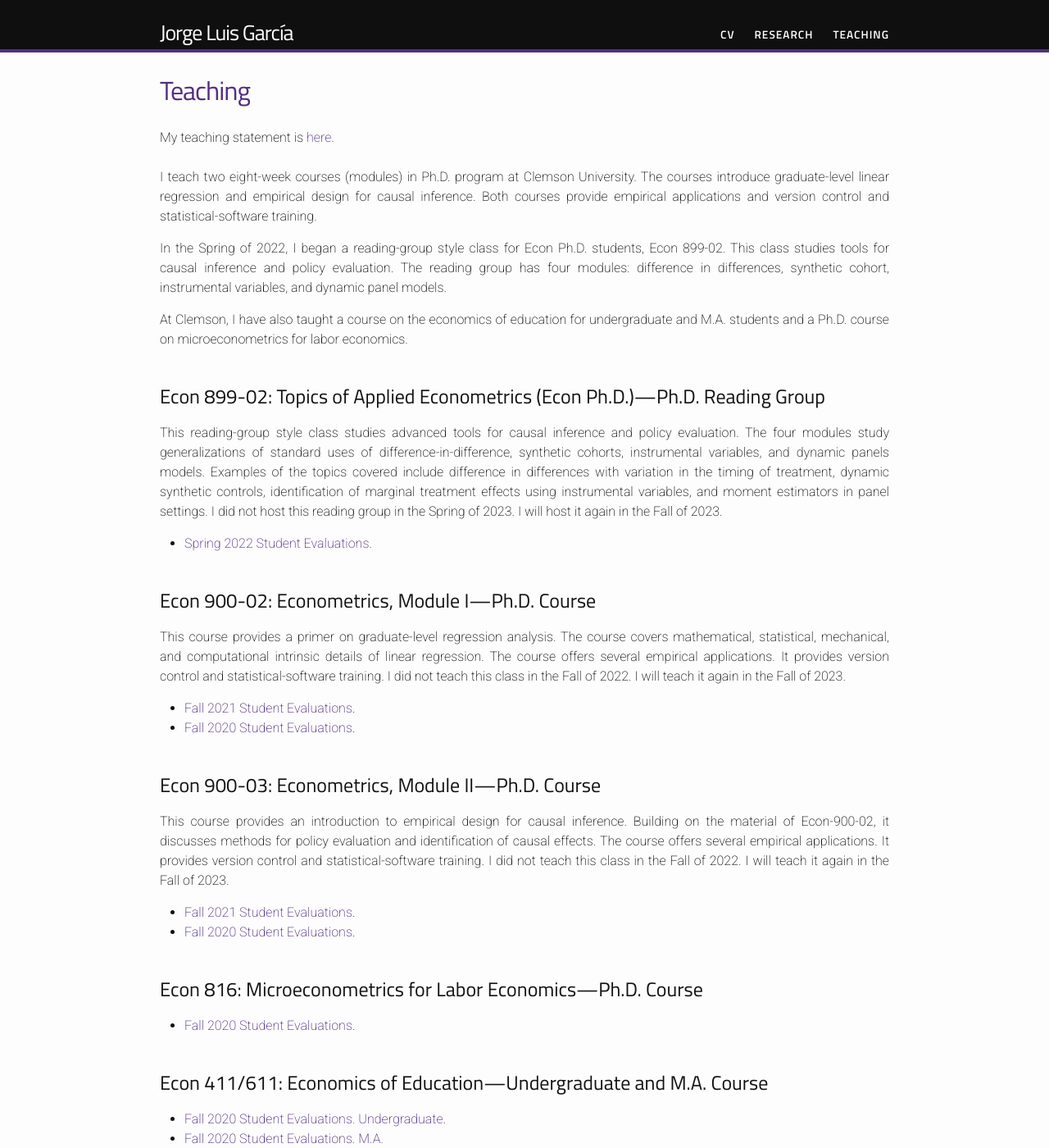
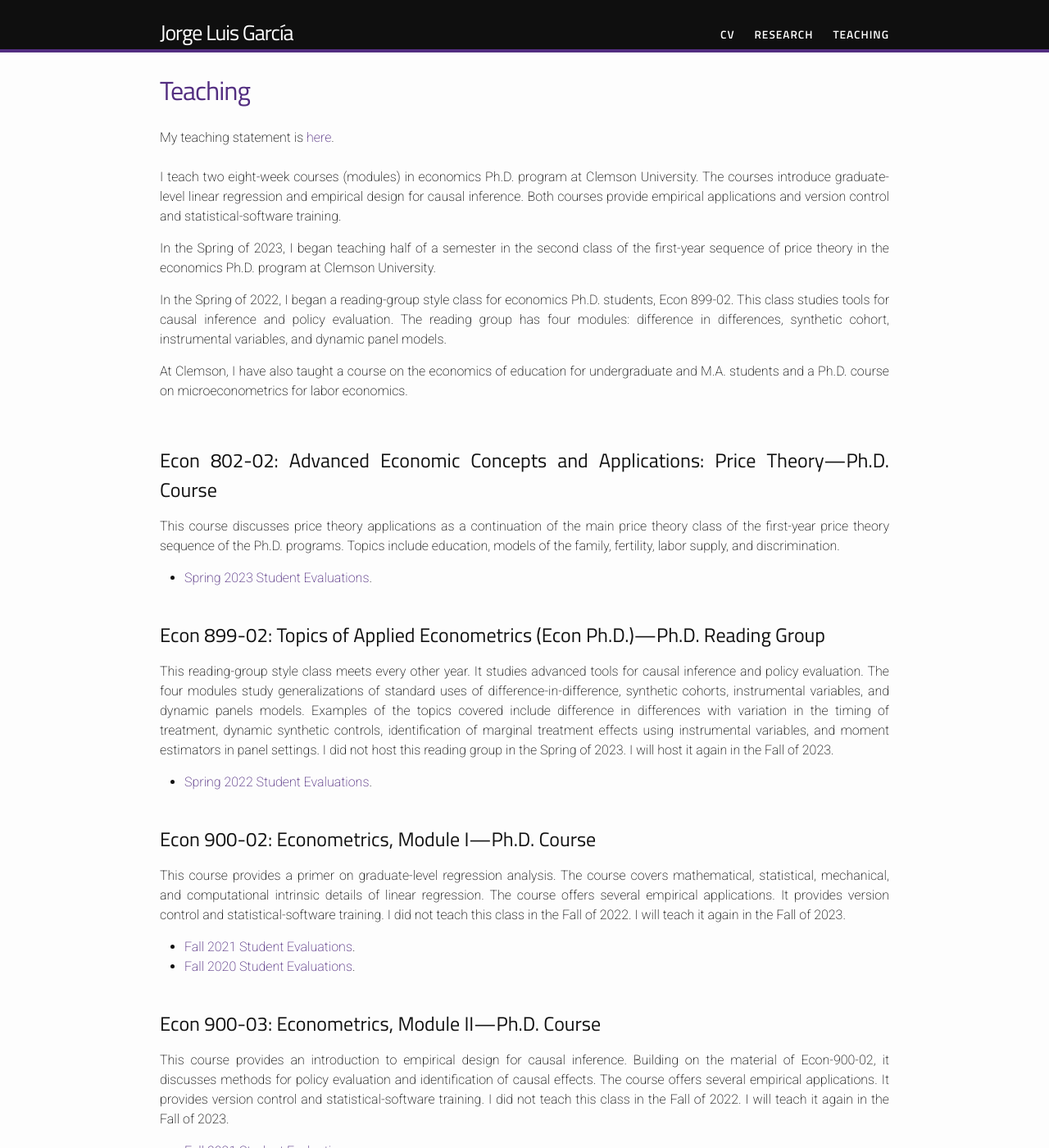
Before and after one commit to jorgelgarcia/jorgelgarcia.github.io, a Jekyll site: the page built from teaching.md, in a window 1280 px wide and 1400 px high. Shown: the whole window at 82% size. Built offline with Jekyll 4.4.1, drawn with Linux system fonts in a browser that asks for light colours; nearby versions of some CDN libraries; some web fonts are replaced.

Commit message:
some modies

```diff
--- a/teaching.md
+++ b/teaching.md
@@ -7,15 +7,23 @@ permalink: /teaching/
 My teaching statement is <a href="https://www.dropbox.com/s/z0eeahtcu0c0n20/garcia_teachingstatement.pdf?dl=0">here</a>.
 <br />
 <br />
-I teach two eight-week courses (modules) in Ph.D. program at Clemson University. The courses introduce graduate-level linear regression and empirical design for causal inference. Both courses provide empirical applications and version control and statistical-software training.<br />
+I teach two eight-week courses (modules) in economics Ph.D. program at Clemson University. The courses introduce graduate-level linear regression and empirical design for causal inference. Both courses provide empirical applications and version control and statistical-software training.<br />
 
-In the Spring of 2022, I began a reading-group style class for Econ Ph.D. students, Econ 899-02. This class studies tools for causal inference and policy evaluation. The reading group has four modules: difference in differences, synthetic cohort, instrumental variables, and dynamic panel models.<br />
+In the Spring of 2023, I began teaching half of a semester in the second class of the first-year sequence of price theory in the economics Ph.D. program at Clemson University.
+
+In the Spring of 2022, I began a reading-group style class for economics Ph.D. students, Econ 899-02. This class studies tools for causal inference and policy evaluation. The reading group has four modules: difference in differences, synthetic cohort, instrumental variables, and dynamic panel models.<br />
 
 At Clemson, I have also taught a course on the economics of education for undergraduate and M.A. students and a Ph.D. course on microeconometrics for labor economics.
+
+<br />
+## Econ 802-02: Advanced Economic Concepts and Applications: Price Theory---Ph.D. Course
+This course discusses price theory applications as a  continuation of the main price theory class of the first-year price theory sequence of the Ph.D. programs. Topics include education, models of the family, fertility, labor supply, and discrimination.
+* [Spring 2023 Student Evaluations](https://www.dropbox.com/s/6r59678z9rem4m4/ECON-8020-002AdvEconConceptsandApplicI202301-ECON-8020-002-14816-GarciaGMenendez_JorgeGarciaGMenendez.pdf?dl=0).
 <br />
 <br />
+
 ## Econ 899-02: Topics of Applied Econometrics (Econ Ph.D.)---Ph.D. Reading Group
-This reading-group style class studies advanced tools for causal inference and policy evaluation. The four modules study generalizations of standard uses of difference-in-difference, synthetic cohorts, instrumental variables, and dynamic panels models. Examples of the topics covered include difference in differences with variation in the timing of treatment, dynamic synthetic controls, identification of marginal treatment effects using instrumental variables, and moment estimators in panel settings. I did not host this reading group in the Spring of 2023. I will host it again in the Fall of 2023.
+This reading-group style class meets every other year. It studies advanced tools for causal inference and policy evaluation. The four modules study generalizations of standard uses of difference-in-difference, synthetic cohorts, instrumental variables, and dynamic panels models. Examples of the topics covered include difference in differences with variation in the timing of treatment, dynamic synthetic controls, identification of marginal treatment effects using instrumental variables, and moment estimators in panel settings. I did not host this reading group in the Spring of 2023. I will host it again in the Fall of 2023.
 * [Spring 2022 Student Evaluations](https://www.dropbox.com/s/5vwqohsvfr7vmsl/ECON-8990-002SelectedTopicsinEconomics202201-ECON-8990-002-20309-GarciaMenendez_GarciaGMenendezJorge.pdf?dl=0).
 <br />
 <br />
```
Also changed, not shown: research.md (+1 -1 lines).
